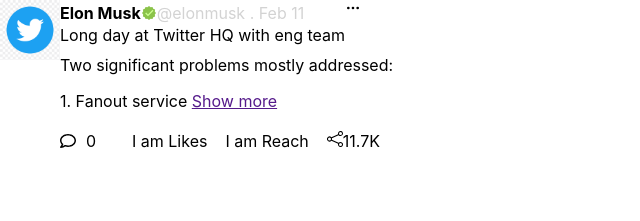
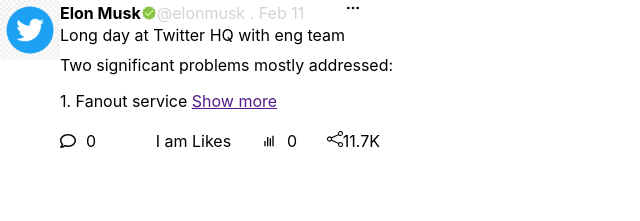
Before and after one commit to pycatchers/Tweet-It, a React (Create React App) app: page / in a window 1280 px wide. Shown: the top 221 px of the page, without its empty margins (0-640 px from the left). Built offline with nearby package versions, Linux system fonts and the light colour scheme.

Commit message:
ReachFunctional

```diff
--- a/src/components/Reach.js
+++ b/src/components/Reach.js
@@ -1,8 +1,17 @@
-function Reach(){
-    return(
-      <div>I am Reach</div>
-    )
+import { useState } from "react";
+import { BiBarChart } from "react-icons/bi";
+function Reach() {
+  const [reach, setReach] = useState(0);
+  function addReach() {
+    console.log("add reach");
+    setReach(reach + 1);
   }
-
+  return (
+    <div style={{ display: "flex", alignItems: "center" }}>
+      <BiBarChart onClick={addReach} />
+      <span style={{ marginLeft: 10 }}>{reach}</span>
+    </div>
+  );
+}
 
 export default Reach;
```
Also changed, not shown: src/App.js (+5 -9 lines).
